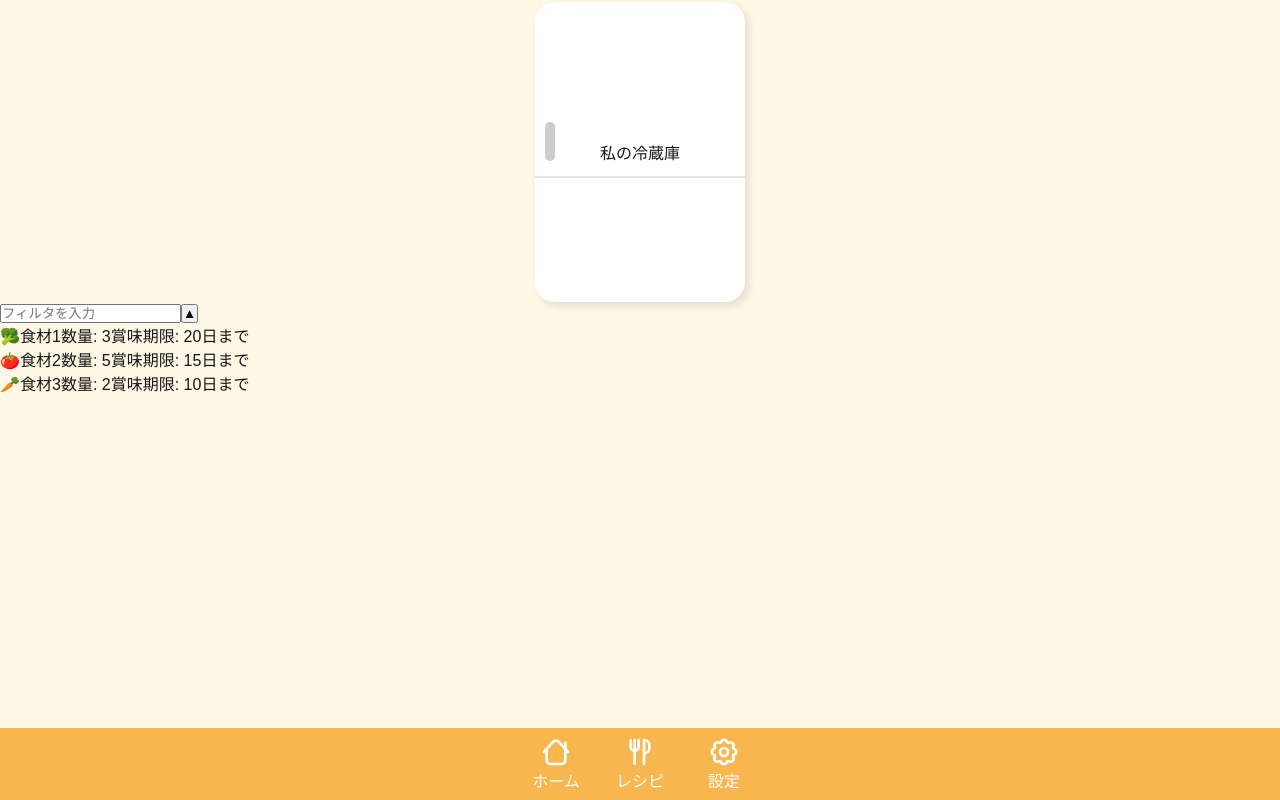
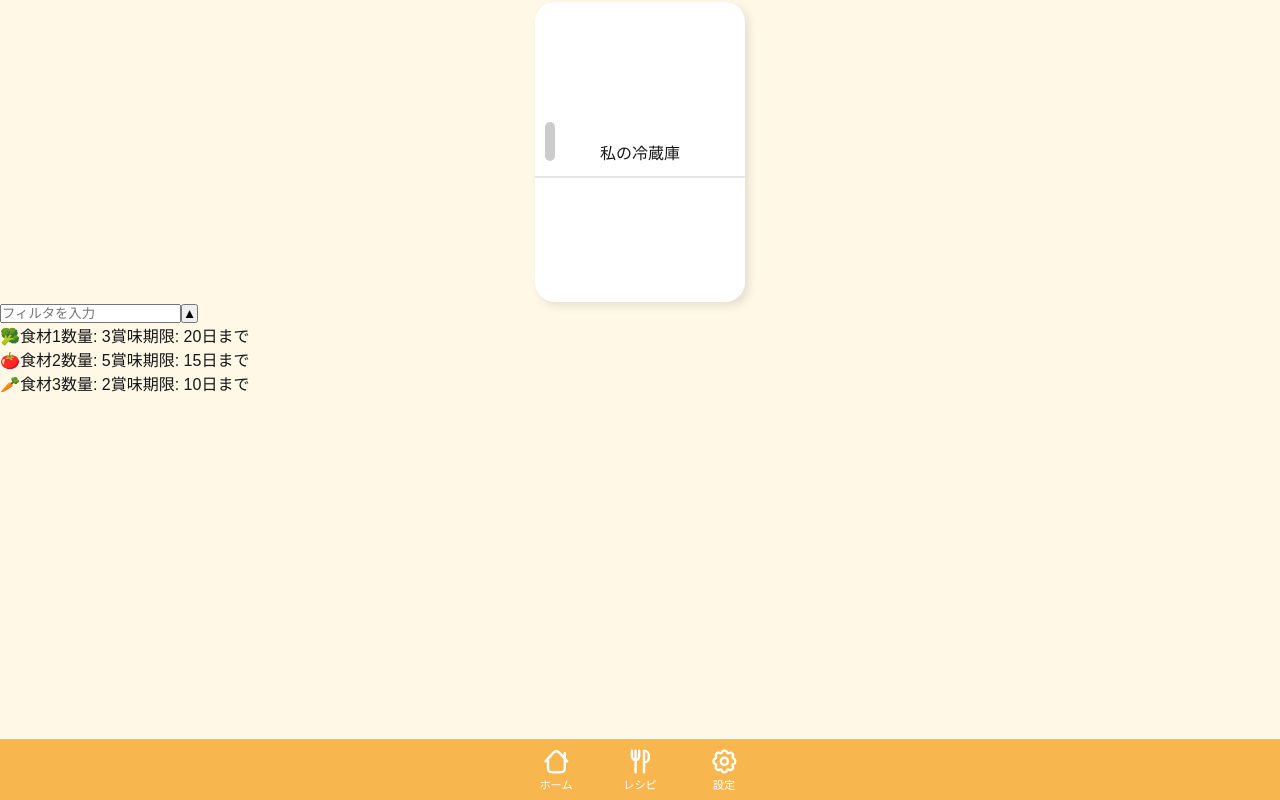
Before and after one commit to yut0takagi/HackathonNo45, a Next.js app: page /fridge in a window 1280 px wide. Built offline with nearby package versions, Linux system fonts and the light colour scheme; a web font is replaced by a local one.

Commit message:
Feat: フッターのアイコンと文字サイズを調整

```diff
--- a/components/Footer.module.scss
+++ b/components/Footer.module.scss
@@ -21,16 +21,17 @@
         .navItem {
             width: 4rem;
             margin: 0 10px;
+
             a{
                 display: flex;
                 flex-direction: column;
                 align-items: center;
                 color: var.$white;
                 align-items: center;
-
+                font-size: .7rem;
                 svg {
-                    width: 2rem;
-                    height: 2rem;
+                    width: 1.8rem;
+                    height: 1.8rem;
                     stroke: var.$white;
                 }
             }
```
